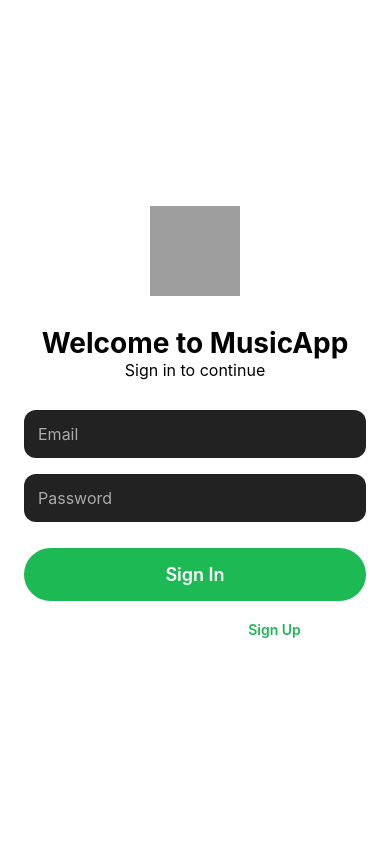
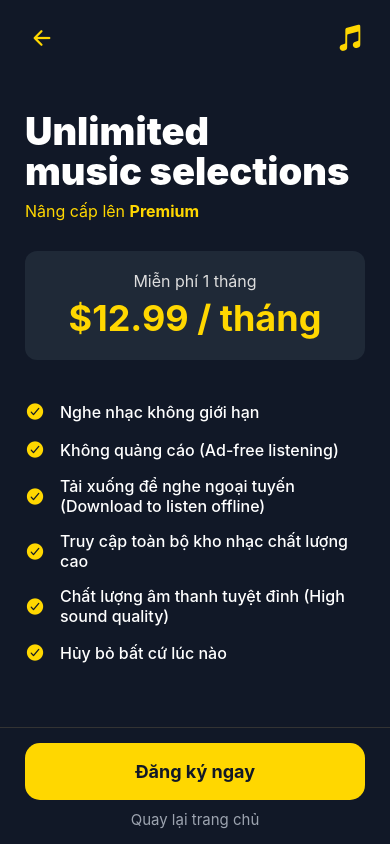
Before and after one commit to snowyy16/music-stream-app, a React Native app: screen /PremiumSubscriptionScreen in a window 390 px wide. Built offline with nearby package versions, Linux system fonts and the light colour scheme; grey boxes are pictures that could not be loaded.

Commit message:
new feature: premium subcripstion

```diff
--- a/src/navigation/AppNavigator.tsx
+++ b/src/navigation/AppNavigator.tsx
@@ -16,6 +16,7 @@ import HomeScreen from "../screens/HomeScreen";
 import FeedScreen from "../screens/FeedScreen";
 import { SearchScreen } from "../screens/SearchScreen";
 import LibraryScreen from "../screens/LibraryScreen";
+import PremiumSubscriptionScreen from "../screens/PremiumSubscriptionScreen";
 
 const RootStack = createNativeStackNavigator<RootStackParamList>();
 const AuthStack = createNativeStackNavigator<AuthStackParamList>();
@@ -73,6 +74,11 @@ export default function AppNavigator() {
     >
       <RootStack.Screen name="AuthStack" component={AuthStackNavigator} />
       <RootStack.Screen name="HomeStack" component={MainTabs} />
+      <RootStack.Screen
+        name="PremiumSubscriptionScreen"
+        component={PremiumSubscriptionScreen}
+        options={{ headerShown: false }}
+      />
     </RootStack.Navigator>
   );
 }
--- a/src/screens/HomeScreen.tsx
+++ b/src/screens/HomeScreen.tsx
@@ -7,61 +7,11 @@ import {
   TouchableOpacity,
   Image,
 } from "react-native";
+// Giả định bạn đã cài đặt react-native-vector-icons
+import { Ionicons } from "@expo/vector-icons";
 import { useNavigation } from "@react-navigation/native";
 
-export default function HomeScreen() {
-  const navigation = useNavigation<any>();
-
-  return (
-    <ScrollView style={styles.container}>
-      {/* Header */}
-      <View style={styles.header}>
-        <View>
-          <Text style={styles.welcomeText}>Chào mừng trở lại 👋</Text>
-          <Text style={styles.subtitle}>Khám phá âm nhạc hôm nay</Text>
-        </View>
-        <TouchableOpacity>
-          <Image
-            style={styles.avatar}
-            source={{ uri: "https://i.pravatar.cc/150?img=12" }}
-          />
-        </TouchableOpacity>
-      </View>
-
-      {/* Playlist đề xuất */}
-      <Text style={styles.sectionTitle}>Dành riêng cho bạn</Text>
-      <ScrollView horizontal showsHorizontalScrollIndicator={false}>
-        {playlists.map((item, index) => (
-          <TouchableOpacity key={index} style={styles.card}>
-            <Image source={{ uri: item.image }} style={styles.cardImage} />
-            <Text style={styles.cardTitle}>{item.title}</Text>
-          </TouchableOpacity>
-        ))}
-      </ScrollView>
-
-      {/* Trending section */}
-      <Text style={styles.sectionTitle}>Đang thịnh hành 🔥</Text>
-      {trendingSongs.map((song, index) => (
-        <TouchableOpacity key={index} style={styles.songRow}>
-          <Image source={{ uri: song.image }} style={styles.songImage} />
-          <View style={styles.songInfo}>
-            <Text style={styles.songTitle}>{song.title}</Text>
-            <Text style={styles.songArtist}>{song.artist}</Text>
-          </View>
-        </TouchableOpacity>
-      ))}
-
-      {/* Button sang Feed */}
-      <TouchableOpacity
-        style={styles.feedButton}
-        onPress={() => navigation.navigate("Feed")}
-      >
-        <Text style={styles.feedButtonText}>🎧 Đi đến Feed</Text>
-      </TouchableOpacity>
-    </ScrollView>
-  );
-}
-
+// --- Data Mock ---
 const playlists = [
   { title: "Top Hits 2025", image: "https://picsum.photos/200?random=1" },
   { title: "Relax & Chill", image: "https://picsum.photos/200?random=2" },
@@ -86,6 +36,88 @@ const trendingSongs = [
   },
 ];
 
+// --- Component: Banner Quảng cáo Premium ---
+const PremiumBanner = () => {
+  const navigation = useNavigation<any>();
+
+  return (
+    <TouchableOpacity
+      style={styles.premiumBanner}
+      onPress={() => navigation.navigate("PremiumSubscriptionScreen")}
+    >
+      <View style={styles.bannerContent}>
+        <Ionicons name="sparkles" size={24} color="#FFD700" />
+        <View style={{ marginLeft: 10 }}>
+          <Text style={styles.bannerTitle}>Nâng cấp lên Premium!</Text>
+          <Text style={styles.bannerSubtitle}>
+            Nghe nhạc không quảng cáo & ngoại tuyến.
+          </Text>
+        </View>
+      </View>
+      <Ionicons name="arrow-forward-circle" size={30} color="#FFD700" />
+    </TouchableOpacity>
+  );
+};
+
+// --- Màn hình chính ---
+export default function HomeScreen() {
+  const navigation = useNavigation<any>();
+
+  return (
+    <ScrollView style={styles.container}>
+      {/* Header */}
+      <View style={styles.header}>
+        <View>
+          <Text style={styles.welcomeText}>Chào buổi sáng, Ashley Scott</Text>
+          <Text style={styles.subtitle}>Khám phá âm nhạc hôm nay</Text>
+        </View>
+        <TouchableOpacity>
+          <Image
+            style={styles.avatar}
+            source={{ uri: "https://picsum.photos/id/1025/150/150" }} // Placeholder Avatar
+          />
+        </TouchableOpacity>
+      </View>
+
+      {/* 💡 Banner Premium (Vị trí CTA) */}
+      <PremiumBanner />
+
+      {/* Playlist đề xuất */}
+      <Text style={styles.sectionTitle}>Dành riêng cho bạn</Text>
+      <ScrollView horizontal showsHorizontalScrollIndicator={false}>
+        {playlists.map((item, index) => (
+          <TouchableOpacity key={index} style={styles.card}>
+            <Image source={{ uri: item.image }} style={styles.cardImage} />
+            <Text style={styles.cardTitle}>{item.title}</Text>
+          </TouchableOpacity>
+        ))}
+      </ScrollView>
+
+      {/* Trending section */}
+      <Text style={styles.sectionTitle}>Đang thịnh hành 🔥</Text>
+      {trendingSongs.map((song, index) => (
+        <TouchableOpacity key={index} style={styles.songRow}>
+          <Image source={{ uri: song.image }} style={styles.songImage} />
+          <View style={styles.songInfo}>
+            <Text style={styles.songTitle}>{song.title}</Text>
+            <Text style={styles.songArtist}>{song.artist}</Text>
+          </View>
+          <Ionicons name="ellipsis-vertical" size={20} color="#6B7280" />
+        </TouchableOpacity>
+      ))}
+
+      {/* Button sang Feed */}
+      <TouchableOpacity
+        style={styles.feedButton}
+        onPress={() => navigation.navigate("Feed")}
+      >
+        <Text style={styles.feedButtonText}>🎧 Đi đến Feed</Text>
+      </TouchableOpacity>
+    </ScrollView>
+  );
+}
+
+// --- Styles Bổ sung/Chỉnh sửa ---
 const styles = StyleSheet.create({
   container: {
     flex: 1,
@@ -100,12 +132,12 @@ const styles = StyleSheet.create({
     marginBottom: 10,
   },
   welcomeText: {
-    fontSize: 24,
+    fontSize: 20, // Chỉnh nhỏ hơn một chút để phù hợp với tên người dùng
     fontWeight: "700",
     color: "#111827",
   },
   subtitle: {
-    fontSize: 15,
+    fontSize: 14,
     color: "#6B7280",
     marginTop: 4,
   },
@@ -146,6 +178,7 @@ const styles = StyleSheet.create({
   songRow: {
     flexDirection: "row",
     alignItems: "center",
+    justifyContent: "space-between", // Căn chỉnh cho icon ellipsis
     marginBottom: 18,
     padding: 10,
     borderRadius: 12,
@@ -162,7 +195,10 @@ const styles = StyleSheet.create({
     borderRadius: 10,
     marginRight: 12,
   },
-  songInfo: { flex: 1 },
+  songInfo: {
+    flex: 1,
+    marginRight: 10,
+  },
   songTitle: {
     fontSize: 16,
     fontWeight: "600",
@@ -179,6 +215,7 @@ const styles = StyleSheet.create({
     paddingVertical: 14,
     borderRadius: 12,
     alignItems: "center",
+    marginBottom: 40,
     shadowColor: "#000",
     shadowOpacity: 0.15,
     shadowRadius: 6,
@@ -190,4 +227,34 @@ const styles = StyleSheet.create({
     fontSize: 17,
     fontWeight: "700",
   },
+  // --- Style cho Premium Banner ---
+  premiumBanner: {
+    flexDirection: "row",
+    alignItems: "center",
+    justifyContent: "space-between",
+    backgroundColor: "#333", // Màu nền tối
+    padding: 15,
+    borderRadius: 12,
+    marginTop: 10,
+    marginBottom: 5,
+    shadowColor: "#FFD700", // Hiệu ứng shadow vàng nhẹ
+    shadowOpacity: 0.4,
+    shadowRadius: 8,
+    shadowOffset: { width: 0, height: 4 },
+    elevation: 8,
+  },
+  bannerContent: {
+    flexDirection: "row",
+    alignItems: "center",
+  },
+  bannerTitle: {
+    fontSize: 16,
+    fontWeight: "bold",
+    color: "white",
+  },
+  bannerSubtitle: {
+    fontSize: 13,
+    color: "#DDD",
+    marginTop: 2,
+  },
 });
--- a/src/screens/LoginScreen.tsx
+++ b/src/screens/LoginScreen.tsx
@@ -1,4 +1,3 @@
-// src/screens/LoginScreen.tsx
 import React, { useState } from "react";
 import {
   View,
@@ -7,20 +6,37 @@ import {
   TouchableOpacity,
   StyleSheet,
   Image,
+  Alert, // Dùng Alert thay vì alert()
 } from "react-native";
-import {
-  NativeStackScreenProps,
-  NativeStackNavigationProp,
-} from "@react-navigation/native-stack";
-import { AuthStackParamList } from "../types/navigation";
-import { RootStackParamList } from "../types/navigation";
+import { NativeStackNavigationProp } from "@react-navigation/native-stack";
+import { NavigatorScreenParams } from "@react-navigation/native";
+
+export type AuthStackParamList = {
+  Login: undefined;
+  Register: undefined;
+};
+export type BottomTabParamList = {
+  Home: undefined;
+  Search: undefined;
+  Feed: undefined;
+  Library: undefined;
+};
+export type RootStackParamList = {
+  AuthStack: undefined;
+  // Dùng NavigatorScreenParams để cho phép truyền tham số điều hướng tab lồng nhau
+  HomeStack: NavigatorScreenParams<BottomTabParamList>;
+};
+// -------------------------------------------------------------------
+
+// Định nghĩa kiểu Navigation Prop chính xác
 type LoginScreenNavigationProp = NativeStackNavigationProp<
   RootStackParamList,
   "AuthStack"
 >;
+
 type Props = {
   navigation: LoginScreenNavigationProp;
-  route: NativeStackScreenProps<AuthStackParamList, "Login">["route"];
+  // route: NativeStackScreenProps<AuthStackParamList, "Login">["route"]; // Không dùng route nên bỏ qua
 };
 
 export default function LoginScreen({ navigation }: Props) {
@@ -28,17 +44,26 @@ export default function LoginScreen({ navigation }: Props) {
   const [password, setPassword] = useState("");
 
   const handleLogin = () => {
-    // Fake login check
     if (email && password) {
-      navigation.replace("HomeStack");
+      // 💡 SỬA LỖI TYPESCRIPT:
+      // HomeStack hiện đã được định nghĩa là có thể nhận tham số (NavigatorScreenParams<BottomTabParamList>)
+      // Vì thế, ta truyền tham số để điều hướng đến tab 'Home' bên trong HomeStack.
+      navigation.navigate("HomeStack", {
+        screen: "Home", // Màn hình Home trong BottomTabParamList
+      });
     } else {
-      alert("Please enter email & password");
+      Alert.alert("Lỗi Đăng nhập", "Vui lòng nhập Email và Mật khẩu.");
     }
+  };
+
+  // Điều hướng đến màn hình đăng ký
+  const navigateToRegister = () => {
+    // Vì Login và Register ở cùng một stack AuthStack, ta gọi trực tiếp
+    navigation.navigate("AuthStack");
   };
 
   return (
     <View style={styles.container}>
-      {/* Logo */}
       <Image
         source={{
           uri: "https://storage.googleapis.com/pr-newsroom-wp/1/2023/05/Spotify_Primary_Logo_RGB_Green.png",
@@ -46,14 +71,13 @@ export default function LoginScreen({ navigation }: Props) {
         style={styles.logo}
       />
 
-      <Text style={styles.title}>Welcome to MusicApp</Text>
-      <Text style={styles.subtitle}>Sign in to continue</Text>
+      <Text style={styles.title}>Chào mừng trở lại</Text>
 
       {/* Email Input */}
       <TextInput
         style={styles.input}
         placeholder="Email"
-        placeholderTextColor="#aaa"
+        placeholderTextColor="#888"
         keyboardType="email-address"
         value={email}
         onChangeText={setEmail}
@@ -63,7 +87,7 @@ export default function LoginScreen({ navigation }: Props) {
       <TextInput
         style={styles.input}
         placeholder="Password"
-        placeholderTextColor="#aaa"
+        placeholderTextColor="#888"
         secureTextEntry
         value={password}
         onChangeText={setPassword}
@@ -71,23 +95,27 @@ export default function LoginScreen({ navigation }: Props) {
 
       {/* Login Button */}
       <TouchableOpacity style={styles.button} onPress={handleLogin}>
-        <Text style={styles.buttonText}>Sign In</Text>
+        <Text style={styles.buttonText}>Đăng nhập</Text>
       </TouchableOpacity>
 
       {/* Signup Link */}
-      <TouchableOpacity style={styles.signupContainer}>
+      <TouchableOpacity
+        style={styles.signupContainer}
+        onPress={navigateToRegister}
+      >
         <Text style={styles.signupText}>
-          Don’t have an account? <Text style={styles.signupLink}>Sign Up</Text>
+          Chưa có tài khoản? <Text style={styles.signupLink}>Đăng ký ngay</Text>
         </Text>
       </TouchableOpacity>
     </View>
   );
 }
 
+// --- Styles Đã Sửa cho Dark/Semi-Dark Theme ---
 const styles = StyleSheet.create({
   container: {
     flex: 1,
-    backgroundColor: "#fff",
+    backgroundColor: "#121212", // Nền tối (Dark Theme)
     alignItems: "center",
     justifyContent: "center",
     paddingHorizontal: 24,
@@ -99,26 +127,24 @@ const styles = StyleSheet.create({
   },
   title: {
     fontSize: 28,
-    color: "#000",
+    color: "#fff", // Chữ trắng
     fontWeight: "700",
-  },
-  subtitle: {
-    fontSize: 16,
-    color: "#000",
     marginBottom: 30,
   },
   input: {
     width: "100%",
-    backgroundColor: "#222",
-    borderRadius: 12,
+    backgroundColor: "#1e1e1e", // Màu nền input tối hơn nền chung
+    borderRadius: 8,
     padding: 14,
     fontSize: 16,
-    color: "#fff",
+    color: "#fff", // Chữ trắng
     marginBottom: 16,
+    borderWidth: 1,
+    borderColor: "#333",
   },
   button: {
     width: "100%",
-    backgroundColor: "#1DB954", // Spotify green
+    backgroundColor: "#1DB954", // Màu xanh Spotify nổi bật
     paddingVertical: 16,
     borderRadius: 30,
     alignItems: "center",
@@ -133,11 +159,11 @@ const styles = StyleSheet.create({
     marginTop: 20,
   },
   signupText: {
-    color: "#fff",
+    color: "#fff", // Chữ trắng
     fontSize: 14,
   },
   signupLink: {
-    color: "#1DB954",
+    color: "#1DB954", // Link màu xanh nổi bật
     fontWeight: "600",
   },
 });
--- /dev/null
+++ b/src/screens/PremiumSubscriptionScreen.tsx
@@ -0,0 +1,199 @@
+import React from "react";
+import {
+  StyleSheet,
+  View,
+  Text,
+  SafeAreaView,
+  TouchableOpacity,
+  ScrollView,
+  StatusBar,
+} from "react-native";
+import { Ionicons } from "@expo/vector-icons";
+import { useNavigation, NavigationProp } from "@react-navigation/native";
+import { RootStackParamList, BottomTabParamList } from "../types/navigation";
+
+// Định nghĩa kiểu Navigation Prop chính xác cho màn hình này
+type PremiumScreenNavigationProp = NavigationProp<
+  RootStackParamList,
+  "HomeStack" // Stack mà màn hình này sẽ điều hướng tới
+>;
+
+// --- Dữ liệu Quyền lợi Premium (Không đổi) ---
+const premiumBenefits = [
+  "Nghe nhạc không giới hạn",
+  "Không quảng cáo (Ad-free listening)",
+  "Tải xuống để nghe ngoại tuyến (Download to listen offline)",
+  "Truy cập toàn bộ kho nhạc chất lượng cao",
+  "Chất lượng âm thanh tuyệt đỉnh (High sound quality)",
+  "Hủy bỏ bất cứ lúc nào",
+];
+
+const PremiumSubscriptionScreen: React.FC = () => {
+  const navigation = useNavigation<PremiumScreenNavigationProp>();
+
+  // Hàm điều hướng về màn hình Home trong BottomTab
+  const navigateToHome = () => {
+    // CÁCH GỌI ĐÚNG:
+    // Điều hướng đến HomeStack, và trong HomeStack, chuyển sang tab Home
+    navigation.navigate("HomeStack", {
+      screen: "Home" as keyof BottomTabParamList, // Dùng 'Home' là tên tab trong BottomTab
+    });
+  };
+
+  // Hàm xử lý Back (quay lại màn hình trước đó)
+  const goBack = () => {
+    navigation.goBack();
+  };
+
+  return (
+    <SafeAreaView style={premiumStyles.safeArea}>
+      <StatusBar barStyle="light-content" backgroundColor="#111827" />
+      <ScrollView contentContainerStyle={premiumStyles.scrollViewContent}>
+        {/* Header (Back button and Logo) */}
+        <View style={premiumStyles.header}>
+          <TouchableOpacity onPress={goBack} style={premiumStyles.backButton}>
+            <Ionicons name="arrow-back-outline" size={24} color="#FFD700" />
+          </TouchableOpacity>
+          <Ionicons name="musical-notes" size={30} color="#FFD700" />
+        </View>
+
+        {/* ... (Các phần Title, Price Box, Benefits List không đổi) ... */}
+        <View style={premiumStyles.titleSection}>
+          <Text style={premiumStyles.mainTitle}>Unlimited</Text>
+          <Text style={premiumStyles.mainTitle}>music selections</Text>
+          <Text style={premiumStyles.tagline}>
+            Nâng cấp lên <Text style={{ fontWeight: "bold" }}>Premium</Text>
+          </Text>
+        </View>
+
+        <View style={premiumStyles.priceBox}>
+          <Text style={premiumStyles.trialText}>Miễn phí 1 tháng</Text>
+          <Text style={premiumStyles.priceText}>$12.99 / tháng</Text>
+        </View>
+
+        <View style={premiumStyles.benefitsList}>
+          {premiumBenefits.map((benefit, index) => (
+            <View key={index} style={premiumStyles.benefitItem}>
+              <Ionicons name="checkmark-circle" size={20} color="#FFD700" />
+              <Text style={premiumStyles.benefitText}>{benefit}</Text>
+            </View>
+          ))}
+        </View>
+      </ScrollView>
+
+      {/* Sticky Footer CTA */}
+      <View style={premiumStyles.footer}>
+        <TouchableOpacity
+          style={premiumStyles.subscribeButton}
+          onPress={navigateToHome} // Điều hướng sau khi giả định đăng ký thành công
+        >
+          <Text style={premiumStyles.subscribeButtonText}>Đăng ký ngay</Text>
+        </TouchableOpacity>
+        <TouchableOpacity onPress={navigateToHome}>
+          <Text style={premiumStyles.backHomeText}>Quay lại trang chủ</Text>
+        </TouchableOpacity>
+      </View>
+    </SafeAreaView>
+  );
+};
+// ... (Phần premiumStyles không đổi)
+// Sửa lỗi: Thay thế đoạn mã bị lỗi cũ bằng toàn bộ mã mới này.
+
+// ... (Phần premiumStyles không đổi)
+
+const premiumStyles = StyleSheet.create({
+  safeArea: {
+    flex: 1,
+    backgroundColor: "#111827", // Nền tối
+  },
+  scrollViewContent: {
+    paddingHorizontal: 25,
+    paddingBottom: 200, // Đủ chỗ cho footer cố định
+  },
+  header: {
+    flexDirection: "row",
+    justifyContent: "space-between",
+    alignItems: "center",
+    paddingVertical: 15,
+    paddingTop: 20,
+  },
+  backButton: {
+    padding: 5,
+  },
+  titleSection: {
+    marginTop: 40,
+    marginBottom: 30,
+  },
+  mainTitle: {
+    fontSize: 38,
+    fontWeight: "900",
+    color: "white",
+    lineHeight: 40,
+  },
+  tagline: {
+    fontSize: 16,
+    color: "#FFD700", // Màu vàng accent
+    marginTop: 10,
+  },
+  priceBox: {
+    backgroundColor: "#1F2937",
+    borderRadius: 12,
+    padding: 20,
+    alignItems: "center",
+    marginBottom: 40,
+  },
+  trialText: {
+    fontSize: 16,
+    color: "#DDD",
+  },
+  priceText: {
+    fontSize: 36,
+    fontWeight: "bold",
+    color: "#FFD700",
+    marginTop: 5,
+  },
+  benefitsList: {
+    marginBottom: 30,
+  },
+  benefitItem: {
+    flexDirection: "row",
+    alignItems: "center",
+    marginBottom: 15,
+  },
+  benefitText: {
+    fontSize: 16,
+    color: "white",
+    marginLeft: 15,
+    fontWeight: "500",
+  },
+  // --- Sticky Footer ---
+  footer: {
+    position: "absolute",
+    bottom: 0,
+    width: "100%",
+    backgroundColor: "#111827",
+    paddingHorizontal: 25,
+    paddingVertical: 15,
+    borderTopWidth: 1,
+    borderTopColor: "#333",
+  },
+  subscribeButton: {
+    backgroundColor: "#FFD700", // Nút vàng nổi bật
+    padding: 18,
+    borderRadius: 15,
+    alignItems: "center",
+    marginBottom: 10,
+  },
+  subscribeButtonText: {
+    fontSize: 18,
+    fontWeight: "bold",
+    color: "#111827",
+  },
+  backHomeText: {
+    fontSize: 15,
+    color: "#9CA3AF",
+    textAlign: "center",
+  },
+});
+
+export default PremiumSubscriptionScreen;
--- a/src/types/navigation.ts
+++ b/src/types/navigation.ts
@@ -1,6 +1,9 @@
+import { NavigatorScreenParams } from "@react-navigation/native";
+
 export type RootStackParamList = {
   AuthStack: undefined;
-  HomeStack: undefined; // stack containing Home (main)
+  HomeStack: NavigatorScreenParams<BottomTabParamList>;
+  PremiumSubscriptionScreen: undefined;
 };
 export type AuthStackParamList = {
   Login: undefined;
```
